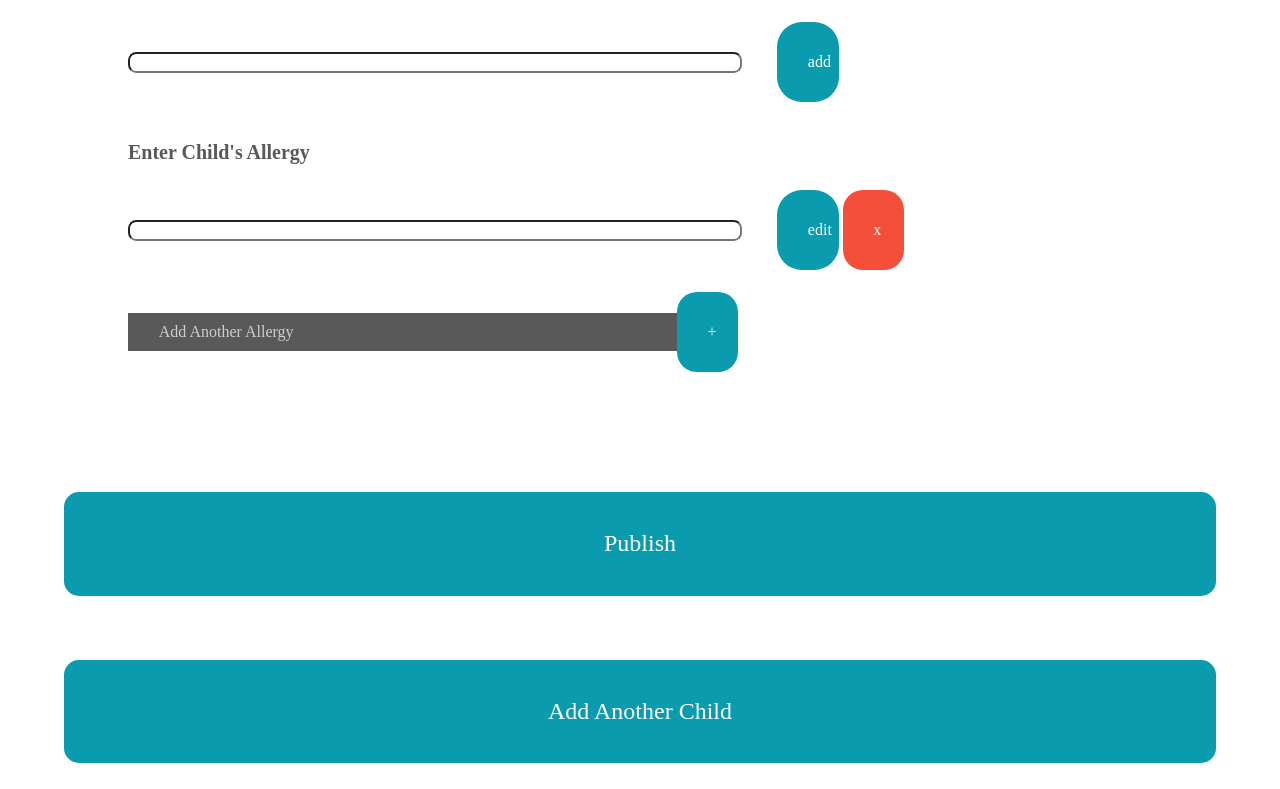
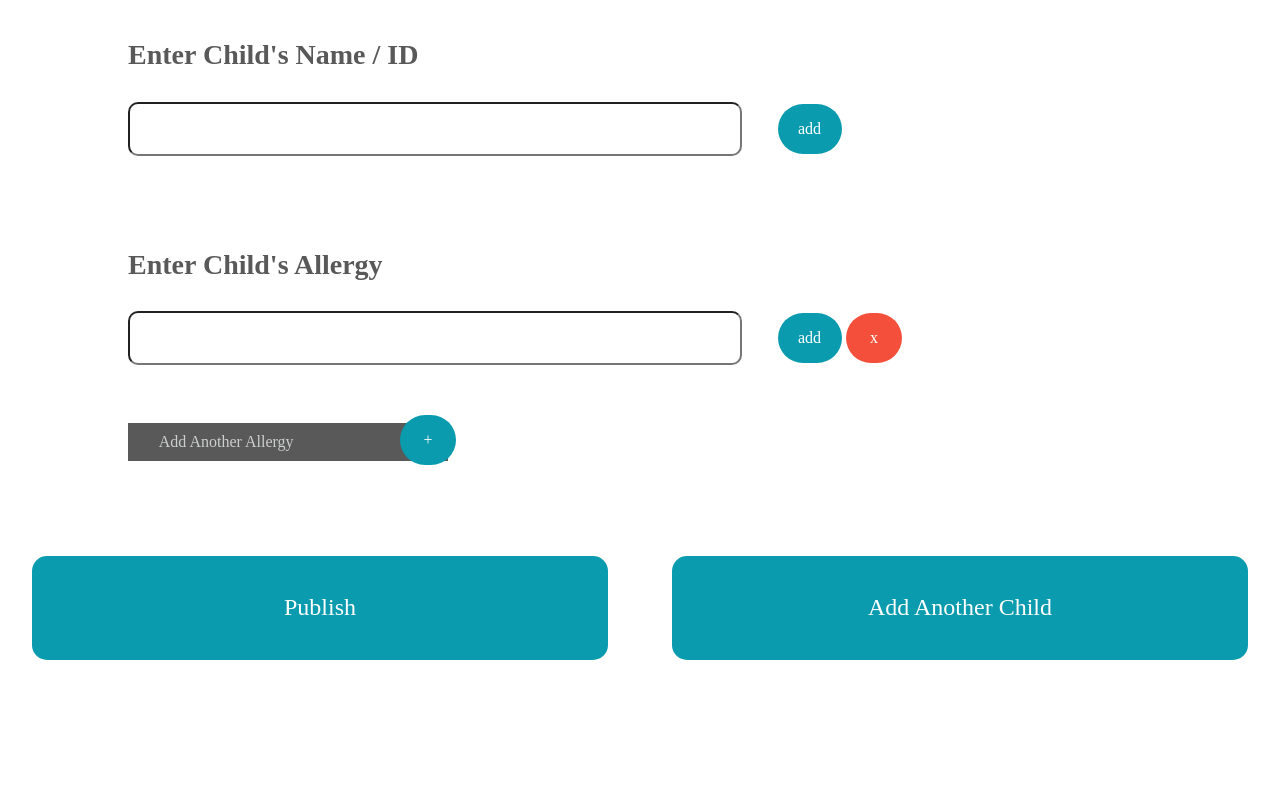
Before and after one commit to gkbroderick/AllerPal, a plain HTML site: page index.html in a window 1280 px wide. Shown: the part 472-1261 px from the top of the page. After the commit the page ends 1170 px from the top, so only its background shows below. Drawn offline with Linux system fonts and the light colour scheme.

Commit message:
Marissa changes to Styling

```diff
--- a/css/style.css
+++ b/css/style.css
@@ -12,7 +12,7 @@ body {
 }
 
 img {
-  width:35%;
+  width:40%;
   margin: 8% 0 2% 9%;
 }
 
@@ -63,8 +63,40 @@ p {
   font-family: "Montreal-Light";
   color:white;
   padding:5%;
-  background-color: #585958;
+  background-color: #f34f3a;
   margin-top: 0;
+  border-top: solid;
+  border-top-color: white;
+  border-top-width: .1em;
+}
+
+.middle{
+  display:block;
+}
+
+.flexbox {
+  display: -webkit-flex;
+  display: flex;
+  -webkit-flex-direction: column;
+  -ms-flex-direction: column;
+  flex-direction: column;
+  -webkit-flex-wrap: nowrap;
+  flex-wrap: nowrap;
+  -webkit-justify-content: flex-start;
+  justify-content: flex-start;
+  -webkit-align-content: stretch;
+  align-content: stretch;
+  -webkit-align-items: flex-start;
+  align-items: flex-start;
+}
+
+.flex-item {
+  -webkit-order: 0;
+  order: 0;
+  -webkit-flex: 0 1 auto;
+  flex: 0 1 auto;
+  -webkit-align-self: auto;
+  align-self: auto;
 }
 
 button {
@@ -75,15 +107,15 @@ button {
   color:white;
   border-radius: .625em;
   border:none;
-  width:90%;
-  margin: 3% 0 2% 5%;
+  width:95%;
+  margin: 1% 2.5% 3% 2.5%;
 }
 
 button:active {
   background-color:#585958 ;
 }
 
-.edit {
+.add {
   width: 3.125em;
   border-radius: 1.5625em ;
   font-size: 1em;
@@ -103,21 +135,131 @@ button:active {
   border-radius: 1.25em;
   font-size: 1em;
   z-index:0;
-  margin: 0 0 0 -.9em;
+  margin: .1em 0 0 -.5em;
   float:left;
 }
 
 .info {
   font-size: 1em;
   color:#cdced0;
+  background-color: #585958;
   width:55%;
   float:left;
+  position: relative;
   z-index: -1;
   padding: 1% 0 1% 3%;
-  margin:2% 0 10% 0;
+  margin:2% 0 8% 0;
 }
 
-@media only screen and (min-width: 30em) {
+@media only screen and (min-width: 480px) {
+
+h1 {
+  font-size: 2.25em;
+}
+
+input {
+  padding: 1em 0 1em 0;
+}
+
+h2 {
+  font-size: 1.75em;
+  margin: 1.5em 0 0 0;
+}
+
+button:hover {
+  background-color:#585958 ;
+}
+
+.flexbox {
+  -webkit-flex-direction: row;
+  -ms-flex-direction: row;
+  flex-direction: row;
+}
+
+p {
+  font-size: 1.5em;
+}
+
+.add {
+  width: 4em;
+  border-radius: 2em;
+  padding: 1em;
+}
+
+.delete, .plus {
+  width: 3.5em;
+  border-radius: 2em;
+  padding:1em 1.25em;
+}
+
+.plus {
+  margin-left:-3em;
+}
+
+.info {
+  max-width: 20em;
+  margin-top:.5%;
+
+  }
+}
+
+@media only screen and (min-width: 480px) and (max-width: 767px) {
+
+  h1 {
+    font-size: 2.1em;
+  }
+
+  .flex-item {
+    font-size: 1em;
+  }
+
+  .plus {
+    margin-top:-.45em;
+  }
+ }
+
+ @media only screen and (min-width: 767px) and (max-width: 1024px) {
+
+  .plus {
+    margin-top: -.15em;
+  }
+}
+
+ @media only screen and (min-width: 1025px) and (max-width: 1366px) {
+
+  .plus {
+    margin-top: -.085em;
+  }
+}
+
+@media only screen and (min-width: 1600px) and (max-width: 1680px) {
+
+  .plus {
+    margin-top: .3em;
+  }
+}
+
+@media only screen and (min-width: 1681px) and (max-width: 1920px) {
+
+  .plus {
+    margin-top: .125em;
+    padding:1.25em;
+  }
+}
+
+@media only screen and (min-width: 1921px) and (max-width: 2360px) {
+
+  .plus {
+    margin-top: .25em;
+    padding:1.25em;
+  }
+}
 
 
-    }
+@media only screen and (min-width: 2361px) and (max-width: 2560px) {
+
+  .plus {
+    margin-top: .52em;
+    padding:1.25em;
+  }
+}
--- a/index.html
+++ b/index.html
@@ -3,7 +3,7 @@
   <head>
     <title>allerPal</title>
     <meta charset="utf-8">
-    <link rel="stylesheet" href="css/mornalize.css">
+    <link rel="stylesheet" href="css/normalize.css">
     <link rel="stylesheet" href="css/style.css">
   </head>
   <body>
@@ -13,12 +13,13 @@
         <h2> Enter Child's Name / ID </H2>
           <section>
             <input type="text">
-            <button class="edit"> add </button>
+            <button class="add"> add </button>
           </section>
-        <h2> Enter Child's Allergy</h2>
-          <section>
+          <section class="middle">
+            <h2> Enter Child's Allergy</h2>
+
             <input type="text">
-            <button class="edit"> edit </button>
+            <button class="add"> add </button>
             <button class="delete"> x </button>
           </section>
           <section class="clearfix">
@@ -26,7 +27,9 @@
             <button class="plus"> + </button>
           </section>
       </main>
-        <button> Publish </button>
-        <button> Add Another Child </button>
+        <section class="flexbox">
+          <button class="flex-item"> Publish </button>
+          <button class="flex-item"> Add Another Child </button>
+        </section>
   </body>
 </html>
```
Also changed, not shown: homepage.html (+1 -1 lines).
